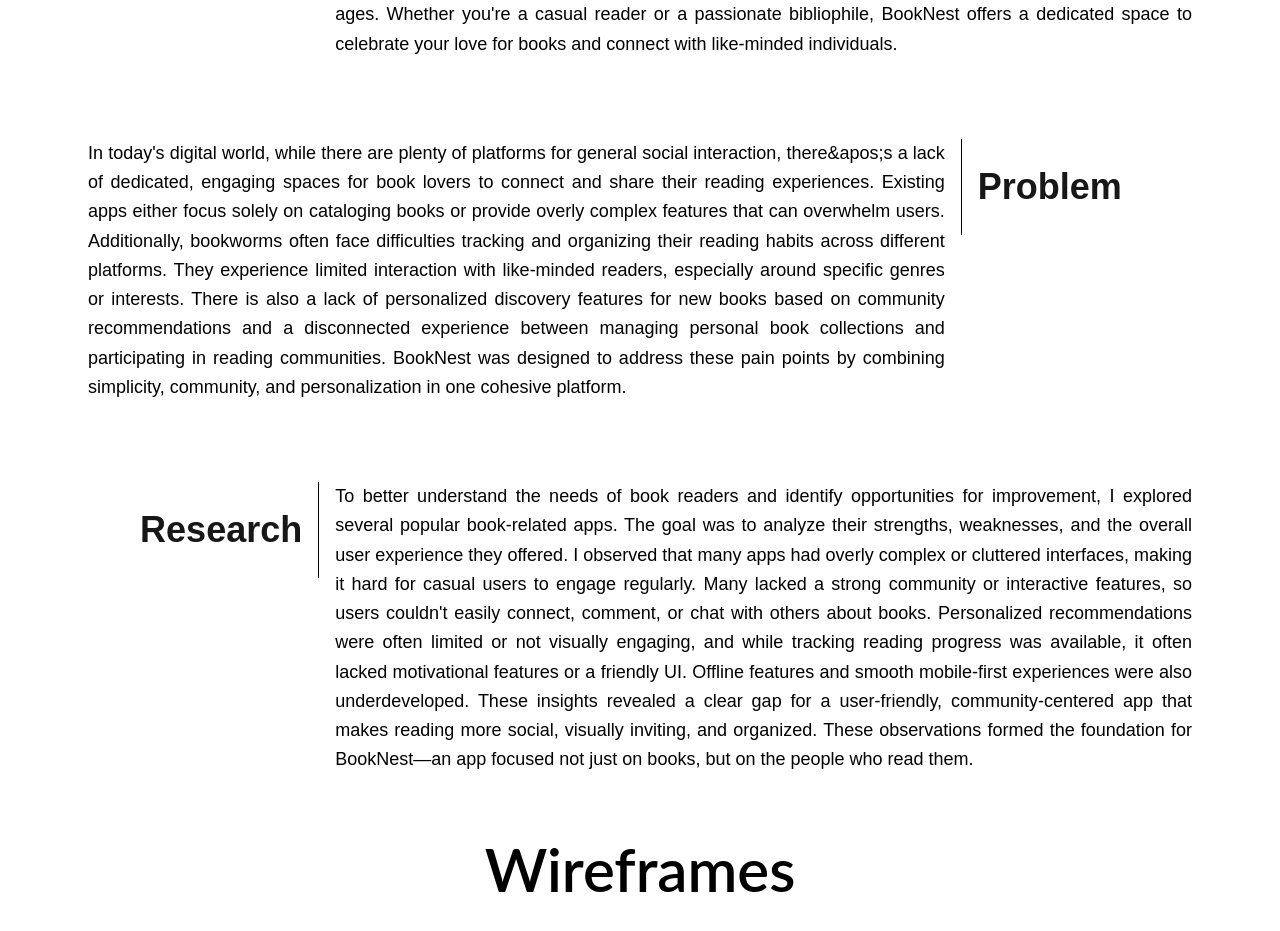
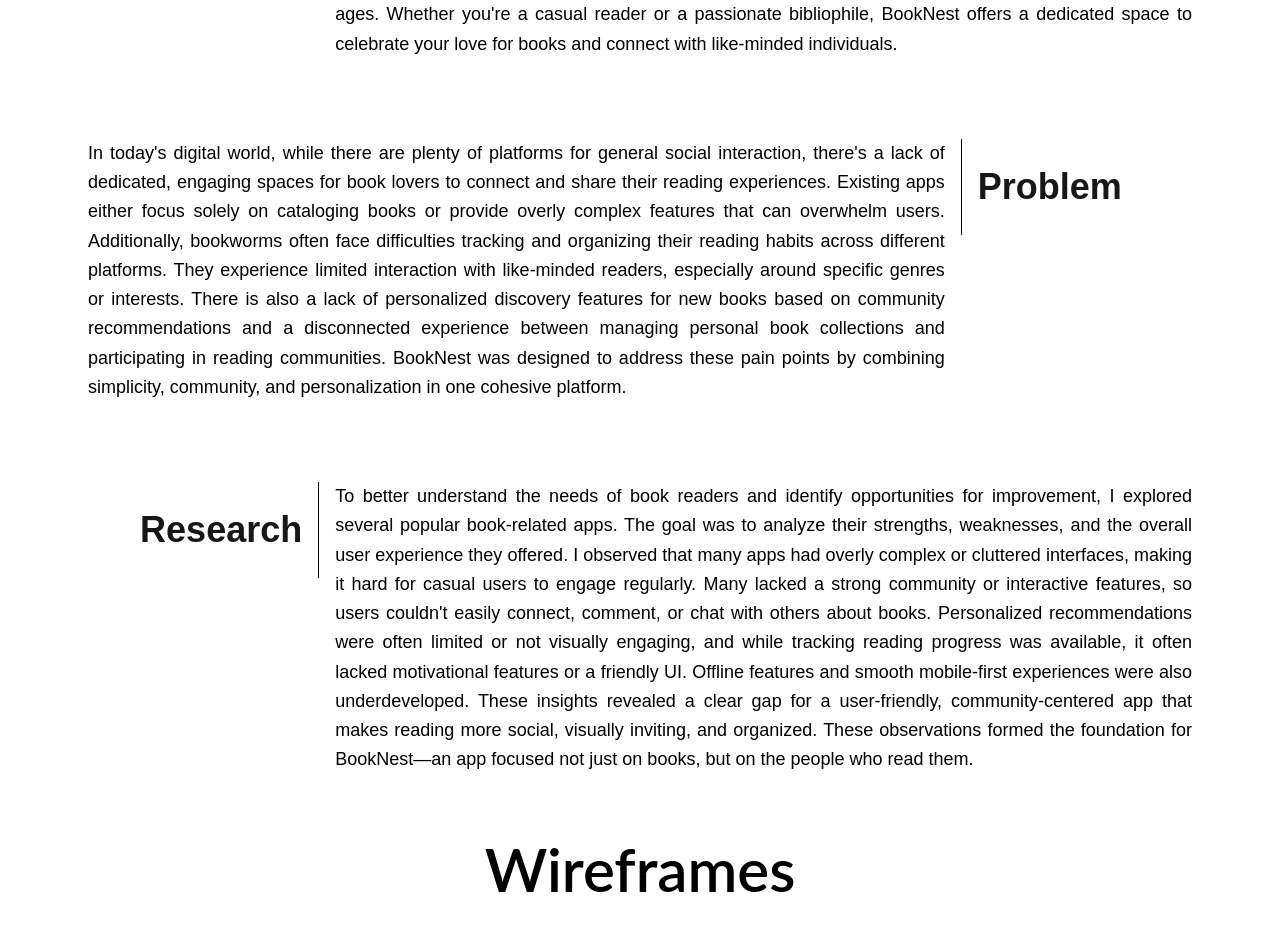
Before and after one commit to sasinitennakoon/Sasini-Tennakoon, a Next.js app: page /portfolio/book-nest in a window 1280 px wide. Shown: the part 940-1871 px from the top of the page. Built offline with nearby package versions, Linux system fonts and the light colour scheme; a web font is replaced by a local one.

Commit message:
apostrophe test1

```diff
--- a/app/portfolio/[projectID]/page.js
+++ b/app/portfolio/[projectID]/page.js
@@ -248,7 +248,7 @@
     subtitle: 'A social app for book lovers',
     description: {
       overview: "BookNest is a mobile application designed for book lovers to connect, share, and discover new reads in a vibrant, social environment. Inspired by the idea of bringing together a community of readers, BookNest blends social networking features with personalized book management tools. Users can build virtual bookshelves, track their reading progress, post reviews, and interact with fellow readers through groups and chats. The app is crafted with a clean and cozy UI, ensuring a seamless experience for users across all ages. Whether you're a casual reader or a passionate bibliophile, BookNest offers a dedicated space to celebrate your love for books and connect with like-minded individuals.",
-      problem: "In today's digital world, while there are plenty of platforms for general social interaction, there&apos;s a lack of dedicated, engaging spaces for book lovers to connect and share their reading experiences. Existing apps either focus solely on cataloging books or provide overly complex features that can overwhelm users. Additionally, bookworms often face difficulties tracking and organizing their reading habits across different platforms. They experience limited interaction with like-minded readers, especially around specific genres or interests. There is also a lack of personalized discovery features for new books based on community recommendations and a disconnected experience between managing personal book collections and participating in reading communities. BookNest was designed to address these pain points by combining simplicity, community, and personalization in one cohesive platform.",
+      problem: "In today's digital world, while there are plenty of platforms for general social interaction, there's a lack of dedicated, engaging spaces for book lovers to connect and share their reading experiences. Existing apps either focus solely on cataloging books or provide overly complex features that can overwhelm users. Additionally, bookworms often face difficulties tracking and organizing their reading habits across different platforms. They experience limited interaction with like-minded readers, especially around specific genres or interests. There is also a lack of personalized discovery features for new books based on community recommendations and a disconnected experience between managing personal book collections and participating in reading communities. BookNest was designed to address these pain points by combining simplicity, community, and personalization in one cohesive platform.",
       research: "To better understand the needs of book readers and identify opportunities for improvement, I explored several popular book-related apps. The goal was to analyze their strengths, weaknesses, and the overall user experience they offered. I observed that many apps had overly complex or cluttered interfaces, making it hard for casual users to engage regularly. Many lacked a strong community or interactive features, so users couldn't easily connect, comment, or chat with others about books. Personalized recommendations were often limited or not visually engaging, and while tracking reading progress was available, it often lacked motivational features or a friendly UI. Offline features and smooth mobile-first experiences were also underdeveloped. These insights revealed a clear gap for a user-friendly, community-centered app that makes reading more social, visually inviting, and organized. These observations formed the foundation for BookNest—an app focused not just on books, but on the people who read them."
     },
     coverImage: '/images/Cover/B.png',
@@ -294,14 +294,14 @@
   },
 
 
-  {
+  {// eslint-disable-next-line react/no-unescaped-entities
     id: 'dinuka-portfolio',
     title: 'Dinuka\'s Portfolio',
     subtitle: 'A clean and modern  personal portfolio, created in Figma.',
     description: {
-      overview: "Dinuka&apos;s Portfolio is a clean, modern, and responsive web-based portfolio designed for Dinuka Gunawardane, a creative professional specializing in photography, videography, and graphic design. The goal was to create a platform that reflects Dinuka&apos;s unique style and showcases his best work to potential clients and collaborators. The website features categorized galleries, a blog section for updates, and a contact form to streamline inquiries. Built with Next.js and Tailwind CSS, the portfolio ensures fast loading, mobile responsiveness, and a user-friendly experience.",
+      overview: "Dinuka's Portfolio is a clean, modern, and responsive web-based portfolio designed for Dinuka Gunawardane, a creative professional specializing in photography, videography, and graphic design. The goal was to create a platform that reflects Dinuka's unique style and showcases his best work to potential clients and collaborators. The website features categorized galleries, a blog section for updates, and a contact form to streamline inquiries. Built with Next.js and Tailwind CSS, the portfolio ensures fast loading, mobile responsiveness, and a user-friendly experience.",
       problem: "Freelancers and creative professionals like Dinuka often rely on social media or outdated portfolio websites, which lack structure, personalization, or professionalism. Common issues include an inconsistent or unprofessional online presence, difficult navigation, and poor mobile compatibility. Additionally, such sites often fail to effectively showcase work across different creative domains or provide integrated client communication and inquiry features. Dinuka needed a centralized digital space that would not only represent his creative identity but also provide a smooth and engaging experience for visitors.",
-      research: "To craft an effective solution, I analyzed various creative portfolio websites and identified design patterns, content organization, and usability challenges. Input gathered directly from Dinuka helped to understand his needs and preferences. I found that most portfolios favored either minimalism or over-design, so a balance between clean design and creativity was essential. Many portfolios lacked mobile responsiveness, making them hard to view on phones or tablets. Users expected clearly separated sections for each creative service, such as photography and videography. A smooth project showcase with thumbnails, preview images, and short descriptions was a highly effective way to engage visitors. Including a client testimonial or blog section builds trust and establishes credibility. These insights guided the design and structure of Dinuka&apos;s new portfolio, ensuring it meets both functional needs and visual appeal."
+      research: "To craft an effective solution, I analyzed various creative portfolio websites and identified design patterns, content organization, and usability challenges. Input gathered directly from Dinuka helped to understand his needs and preferences. I found that most portfolios favored either minimalism or over-design, so a balance between clean design and creativity was essential. Many portfolios lacked mobile responsiveness, making them hard to view on phones or tablets. Users expected clearly separated sections for each creative service, such as photography and videography. A smooth project showcase with thumbnails, preview images, and short descriptions was a highly effective way to engage visitors. Including a client testimonial or blog section builds trust and establishes credibility. These insights guided the design and structure of Dinuka's new portfolio, ensuring it meets both functional needs and visual appeal."
     },
     coverImage: '/images/Cover/D.png',
     wireframes: ['/images/dinuka/w1.png', '/images/dinuka/w2.png', '/images/dinuka/w3.png','/images/dinuka/w4.png'],
@@ -346,7 +346,7 @@
   },
 
 
-  {
+  {// eslint-disable-next-line react/no-unescaped-entities
     id: 'eco-shopper',
     title: 'Eco Shopper',
     subtitle: 'Sustainable Shopping Made Simple',
@@ -390,7 +390,7 @@
   },
 
 
-  {
+  {// eslint-disable-next-line react/no-unescaped-entities
     id: 'waste-wizard',
     title: 'Waste Wizard',
     subtitle: 'Boosting Recycling in Colombo',
@@ -450,7 +450,7 @@
   },
 
 
-  {
+  {// eslint-disable-next-line react/no-unescaped-entities
     id: 'utili-track',
     title: 'Utili Track',
     subtitle: 'One app to manage all your utility payments — fast, simple, and stress-free.',
@@ -497,12 +497,12 @@
     //previewType: 'mobile',
   },
 
-  {
+  {// eslint-disable-next-line react/no-unescaped-entities
     id: 'kokos',
     title: 'KOKOS',
     subtitle: 'Cosmetic products made from coconuts',
     description: {
-      overview: 'KoKoS is a holistic brand built around the natural goodness of the coconut tree, introducing a premium line of coconut-based products designed for today&apos;s fast-paced, health-conscious lifestyle. The product line includes desiccated coconut that is carefully grated, naturally sweet, and aromatic, perfect for desserts, smoothies, or cooking. It also offers coconut milk that is creamy, dairy-free, and made from freshly pressed coconuts to enrich curries, soups, and sauces. Coconut oil is cold-pressed, pure, and unrefined, ideal for cooking, baking, and personal care. Additionally, coconut water is refreshing and electrolyte-rich, straight from young green coconuts to energize the body. KoKoS is committed to delivering nature\&apos;s bounty while minimizing environmental impact, reducing production costs, and offering affordable, high-quality products that promote a healthier lifestyle. The brand&apos;s broader vision is to utilize the entire coconut tree, reduce waste, and support sustainable, guilt-free living.',
+      overview: 'KoKoS is a holistic brand built around the natural goodness of the coconut tree, introducing a premium line of coconut-based products designed for today&apos;s fast-paced, health-conscious lifestyle. The product line includes desiccated coconut that is carefully grated, naturally sweet, and aromatic, perfect for desserts, smoothies, or cooking. It also offers coconut milk that is creamy, dairy-free, and made from freshly pressed coconuts to enrich curries, soups, and sauces. Coconut oil is cold-pressed, pure, and unrefined, ideal for cooking, baking, and personal care. Additionally, coconut water is refreshing and electrolyte-rich, straight from young green coconuts to energize the body. KoKoS is committed to delivering natures bounty while minimizing environmental impact, reducing production costs, and offering affordable, high-quality products that promote a healthier lifestyle. The brand&apos;s broader vision is to utilize the entire coconut tree, reduce waste, and support sustainable, guilt-free living.',
 
       problem:'As lifestyles grow more stressful and fast-paced, people increasingly seek healthy, natural, and convenient food alternatives. Despite a high demand for coconut-based products, consumers often face key issues such as inconsistent product quality and unreliable sourcing, limited transparency in production processes and safety standards, higher price points for healthy, eco-friendly alternatives, fragmented product offerings with no single brand offering a complete coconut-based lifestyle solution, and wastage of by-products in traditional coconut processing. Many local and global coconut product manufacturers focus on individual product segments, failing to capitalize on the coconut tree&apos;s full potential.',
 
@@ -583,7 +583,8 @@
       <div className="min-h-screen flex items-center justify-center">
         <div className="text-center p-10">
           <h1 className="text-4xl font-bold text-red-500 mb-4">Project Not Found</h1>
-          <p className="text-xl mb-6">The project {projectId} doesn&apos;t exist in our portfolio.</p>
+          // eslint-disable-next-line react/no-unescaped-entities
+          <p className="text-xl mb-6">The project {projectId} doesn't exist in our portfolio.</p>
           <button
             onClick={() => router.push('/portfolio')}
             className="bg-[#2C6E49] text-white px-6 py-2 rounded-md hover:bg-[#245239] transition-colors"
```
